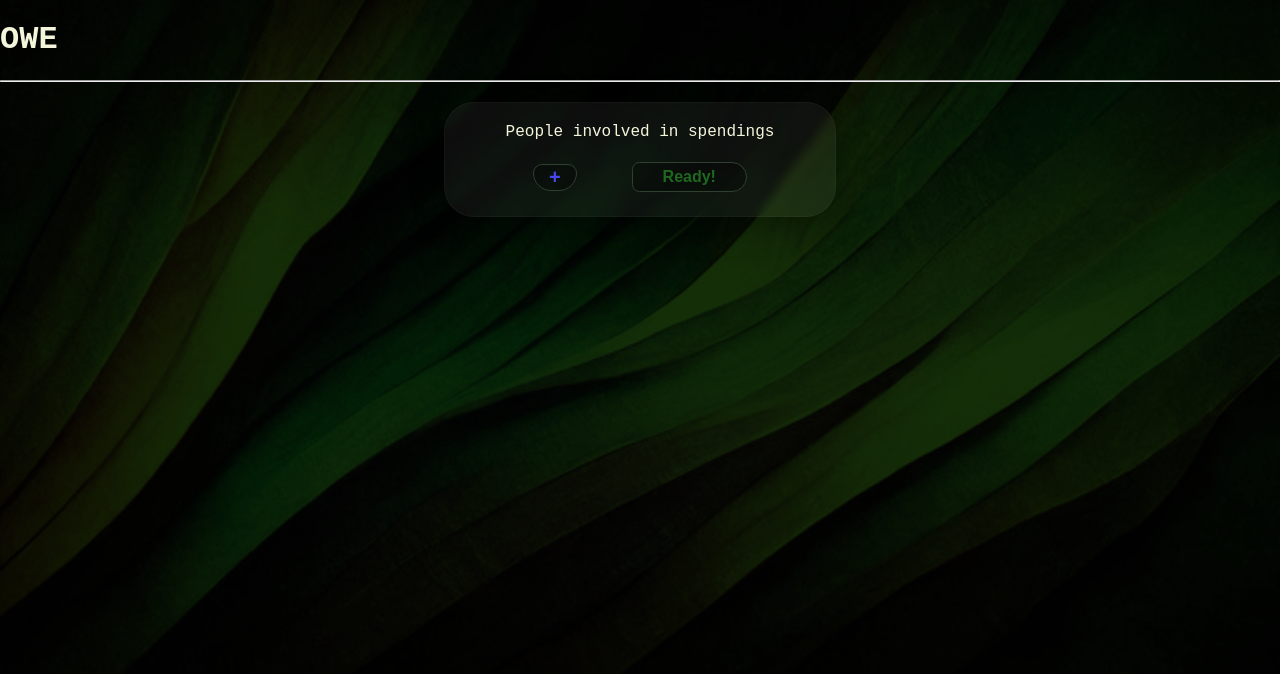
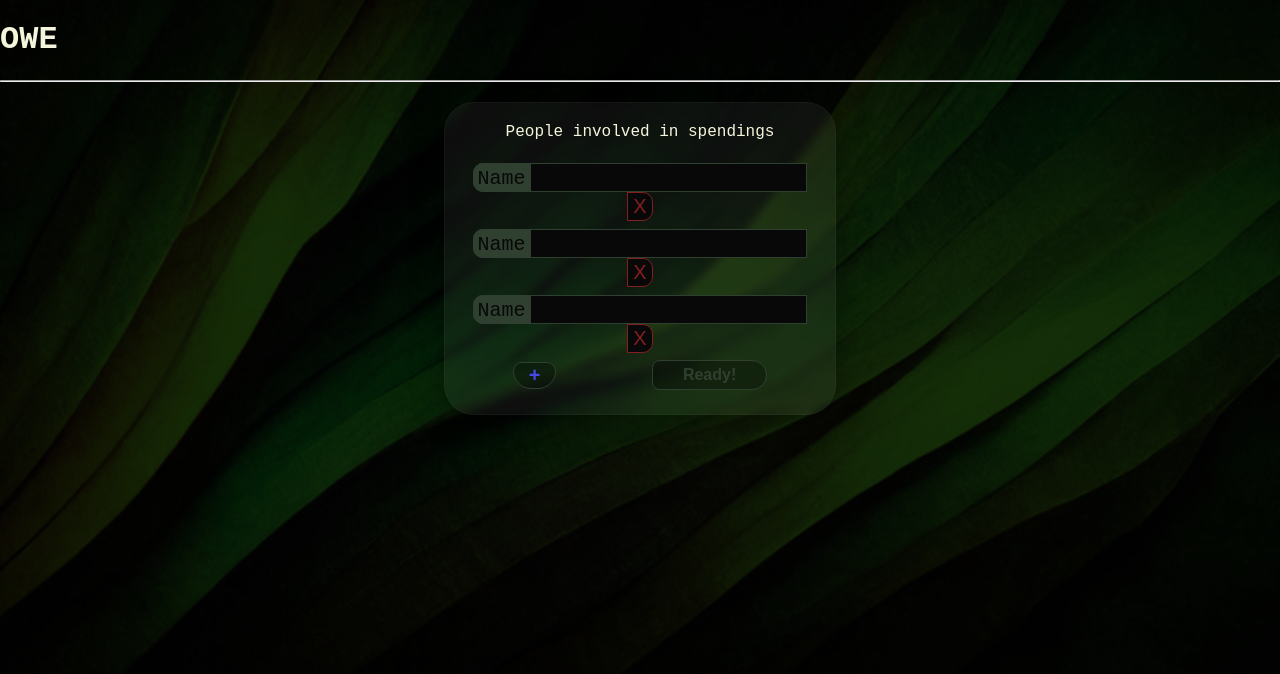
Before and after one commit to hernanfuria/owe-react-app, a React (Vite) app: page / in a window 1280 px wide. Shown: the top 674 px of the page. Built offline with nearby package versions, Linux system fonts and the light colour scheme.

Commit message:
NamesForm's submit enable/disable behavior
Signed-off-by: hernanfuria <hernan.furiasse@hotmail.com>

```diff
--- a/src/components/NamesForm.jsx
+++ b/src/components/NamesForm.jsx
@@ -5,17 +5,47 @@ import { NameInputLine } from "./NameInputLine"
 import { GlobalContext } from "./context/GlobalContext"
 
 
+const initNames = [
+    {
+        name: '',
+        id: 1,
+    },
+    {
+        name: '',
+        id: 2,
+    },
+    {
+        name: '',
+        id: 3,
+    }
+]
+
 export const NamesForm = () => {
     const {names, setNames, setPayments, setNamesDefined, navigate} = useContext(GlobalContext)
 
+    const [canSubmit, setCanSubmit] = useState(false)
 
     useEffect(() => {
-        setNames([])
+        let submitEnabled = true
+        for (const person of names) {
+            if (person.name == '') {
+                submitEnabled = false
+                break
+            }
+        }
+        console.log(submitEnabled)
+        setCanSubmit(submitEnabled)
+
+    }, [names])
+
+
+    useEffect(() => {
+        setNames(initNames)
         setPayments([])
     }, [])
 
 
-    const [idsCounter, setIdsCounter] = useState(0)
+    const [idsCounter, setIdsCounter] = useState(10)
 
     const incrementIdCounter = () => {
         setIdsCounter(idsCounter + 1)
@@ -55,9 +85,13 @@ export const NamesForm = () => {
 
             <div className="form-control">
                 <button className="button-add" onClick={handleNewPerson}>+</button>
-                <input type="submit" className="form-submit" value="Ready!" />
+                <input
+                    type="submit"
+                    disabled={canSubmit ? false : true}
+                    className="form-submit"
+                    value="Ready!"
+                />
             </div>
-            {/*<button onClick={setNamesDefined}>Ready!</button>*/}
         </form>
     )
 }
--- a/src/components/context/GlobalProvider.jsx
+++ b/src/components/context/GlobalProvider.jsx
@@ -5,15 +5,15 @@ import { useNavigate } from "react-router-dom"
 
 const testNames = [
     {
-        name: 'juan',
+        name: '',
         id: 1,
     },
     {
-        name: 'carlos',
+        name: '',
         id: 2,
     },
     {
-        name: 'roberto',
+        name: '',
         id: 3,
     }
 ]
@@ -45,8 +45,8 @@ export const GlobalProvider = ({children}) => {
 
     // const [user, setUser] = useState()
 
-    const [names, setNames] = useState(testNames)
-    const [payments, setPayments] = useState(testPayments)
+    const [names, setNames] = useState([])
+    const [payments, setPayments] = useState([])
     const [paymentsIdsCounter, setPaymentsIdsCounter] = useState(0)
     const [namesDefined, setNamesDefined] = useState(false)
 
```
